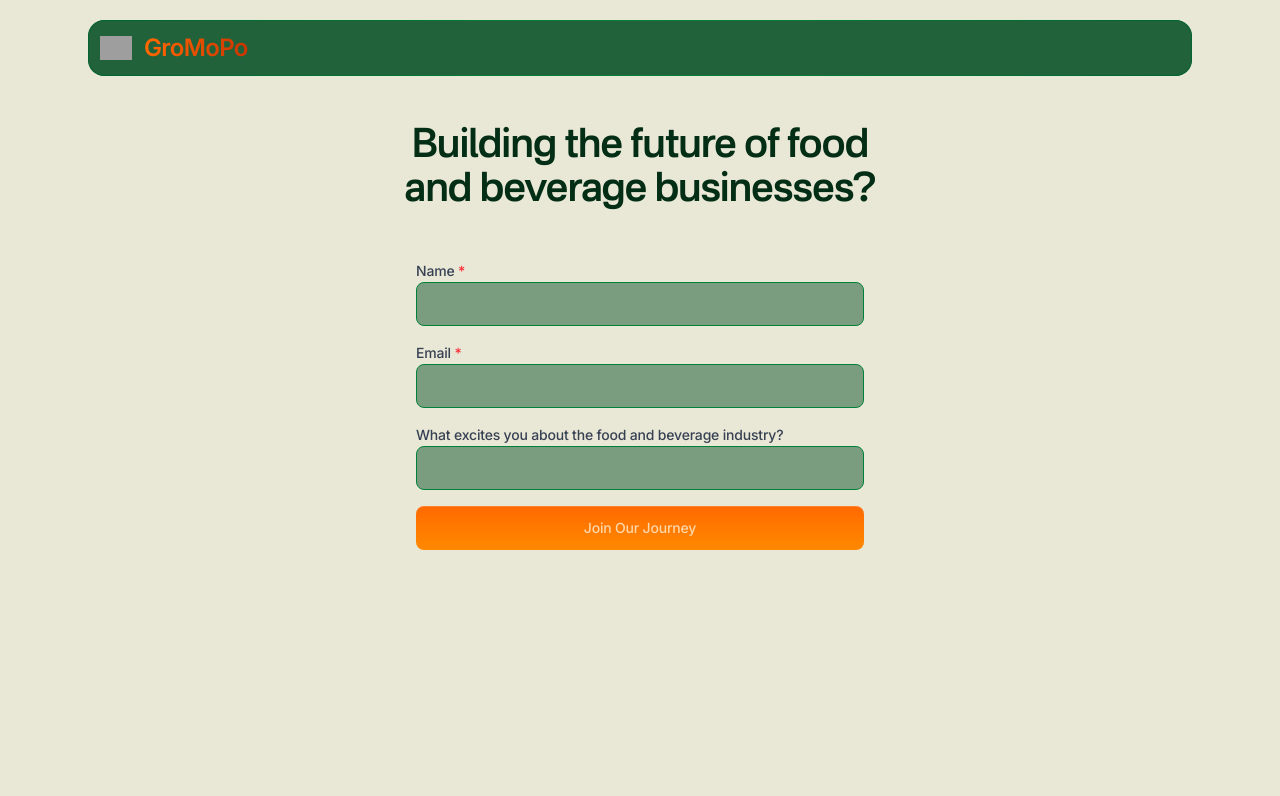
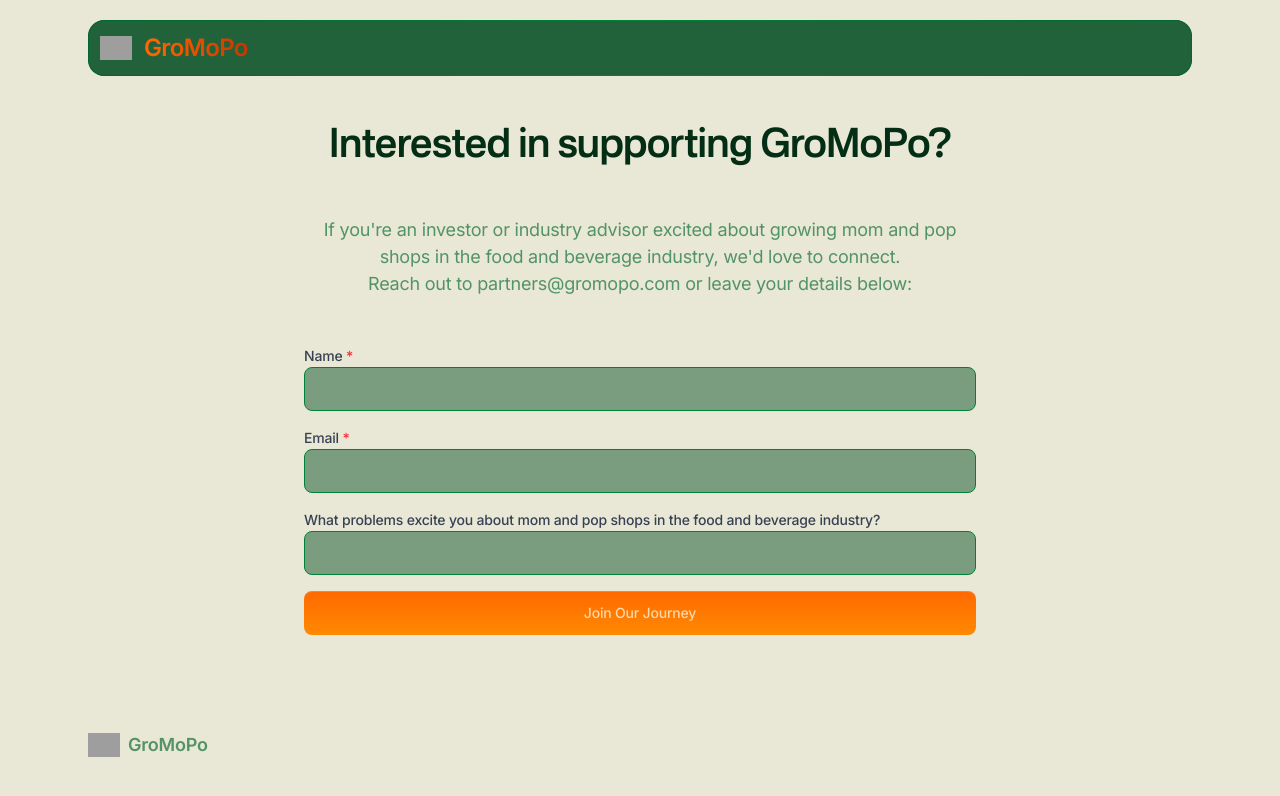
Before and after one commit to gromopo-tech/gromopo, a Next.js app: page /partners in a window 1280 px wide. Shown: the top 796 px of the page. Built offline with nearby package versions, Linux system fonts and the light colour scheme; no server answers; grey boxes are pictures that could not be loaded.

Commit message:
Update content of partners page, and add footer to both partners and signup pages

```diff
--- a/app/(marketing)/partners/page.tsx
+++ b/app/(marketing)/partners/page.tsx
@@ -1,11 +1,14 @@
 "use client";
 import PartnersForm from "@/components/marketing/partners-form";
+import Footer from "@/components/marketing/ui/footer";
 
 export default function SignupPage() {
   return (
-
-    <main className="flex items-center justify-center p-12 mx-auto max-w-6xl px-4 sm:px-6">
-      <PartnersForm />
-    </main>
+    <>
+      <main className="flex items-center justify-center p-12 mx-auto max-w-6xl px-4 sm:px-6">
+        <PartnersForm />
+      </main>
+      <Footer />
+    </>
   );
 }
--- a/app/(marketing)/signup/page.tsx
+++ b/app/(marketing)/signup/page.tsx
@@ -1,11 +1,14 @@
 "use client";
 import SignupForm from "@/components/marketing/signup-form";
+import Footer from "@/components/marketing/ui/footer";
 
 export default function SignupPage() {
   return (
-
-    <main className="flex items-center justify-center p-12 mx-auto max-w-6xl px-4 sm:px-6">
-      <SignupForm />
-    </main>
+    <>
+      <main className="flex items-center justify-center p-12 mx-auto max-w-6xl px-4 sm:px-6">
+        <SignupForm />
+      </main>
+      <Footer />
+    </>
   );
 }
--- a/components/marketing/partners-form.tsx
+++ b/components/marketing/partners-form.tsx
@@ -52,10 +52,16 @@ export default function PartnersForm() {
   };
 
   return (
-    <div className="mx-auto max-w-xl px-4 sm:px-6">
-      <h1 className="pb-12 text-center animate-[gradient_6s_linear_infinite] bg-[linear-gradient(to_right,var(--color-green-800),var(--color-green-800),var(--color-green-950),var(--color-green-950),var(--color-green-800))] bg-[length:800%_auto] bg-clip-text font-nacelle text-3xl font-semibold text-transparent md:text-4xl">
-      Building the future of food and beverage businesses?
+    <div className="mx-auto w-full max-w-4xl px-4 sm:px-6">
+      <h1 className="pb-12 w-full max-w-4xl text-center animate-[gradient_6s_linear_infinite] bg-[linear-gradient(to_right,var(--color-green-800),var(--color-green-800),var(--color-green-950),var(--color-green-950),var(--color-green-800))] bg-[length:800%_auto] bg-clip-text font-nacelle text-3xl font-semibold text-transparent md:text-4xl">
+      Interested in supporting GroMoPo?
       </h1>
+      <p className="pb-12 w-full max-w-2xl text-center text-green-800/65 max-w-2xl text-lg">
+      If you're an investor or industry advisor excited about growing mom and pop shops in the food and beverage industry,
+      we'd love to connect.
+      <br />
+      Reach out to partners@gromopo.com or leave your details below:
+      </p>
       {success ? (
         <div className="text-green-600">
           <h2>🎉 Excellent!</h2>
@@ -64,7 +70,7 @@ export default function PartnersForm() {
       ) : (
         // center the form
         <form onSubmit={handleSubmit(onSubmit)} className="space-y-4 flex flex-col items-center">
-          <div>
+          <div className="w-full max-w-2xl">
             <label htmlFor="name" className="block text-sm font-medium text-gray-700">
               Name <span className="text-red-500">*</span>
             </label>
@@ -72,14 +78,14 @@ export default function PartnersForm() {
               id="name"
               type="name"
               {...register("name")}
-              className="form-input w-md text-gray-950"
+              className="form-input w-full text-gray-950"
               required
             />
             {errors.name && (
               <p className="mt-1 text-sm text-red-600">{errors.name.message}</p>
             )}
           </div>
-          <div>
+          <div className="w-full max-w-2xl">
             <label
               htmlFor="email" className="block text-sm font-medium text-gray-700">
               Email <span className="text-red-500">*</span>
@@ -88,22 +94,22 @@ export default function PartnersForm() {
               id="email"
               type="email"
               {...register("email")}
-              className="form-input w-md text-gray-950"
+              className="form-input w-full text-gray-950"
               required
             />
             {errors.email && (
               <p className="mt-1 text-sm text-red-600">{errors.email.message}</p>
             )}
           </div>
-          <div>
+          <div className="w-full max-w-2xl">
               <label htmlFor="name" className="block text-sm font-medium text-gray-700">
-                What excites you about the food and beverage industry?
+                What problems excite you about mom and pop shops in the food and beverage industry?
               </label>
               <input
                 id="excitement"
                 type="excitement"
                 {...register("excitement")}
-                className="form-input w-md text-gray-950"
+                className="form-input w-full text-gray-950"
               />
               {errors.excitement && (
                 <p className="mt-1 text-sm text-red-600">{errors.excitement.message}</p>
@@ -112,7 +118,7 @@ export default function PartnersForm() {
           <button
             type="submit"
             disabled={isSubmitting}
-            className="btn w-md bg-linear-to-t from-orange-400 to-orange-500 bg-[length:100%_100%] bg-[bottom] text-orange-200 shadow-[inset_0px_1px_0px_0px_--theme(--color-white/.16)] hover:bg-[length:100%_150%]"
+            className="btn w-full max-w-2xl bg-linear-to-t from-orange-400 to-orange-500 bg-[length:100%_100%] bg-[bottom] text-orange-200 shadow-[inset_0px_1px_0px_0px_--theme(--color-white/.16)] hover:bg-[length:100%_150%]"
           >
             {isSubmitting ? "Sending..." : "Join Our Journey"}
           </button>
```
